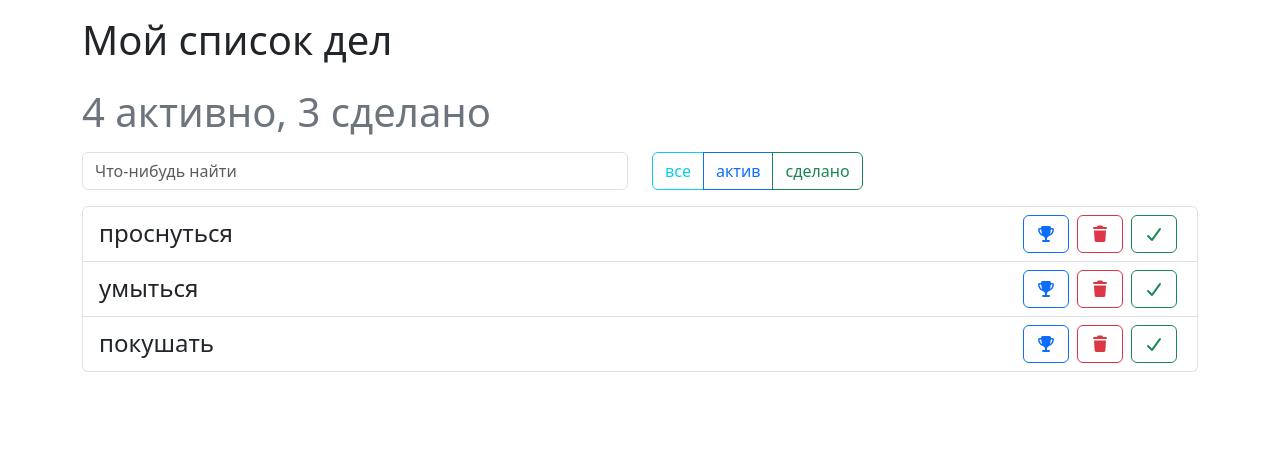
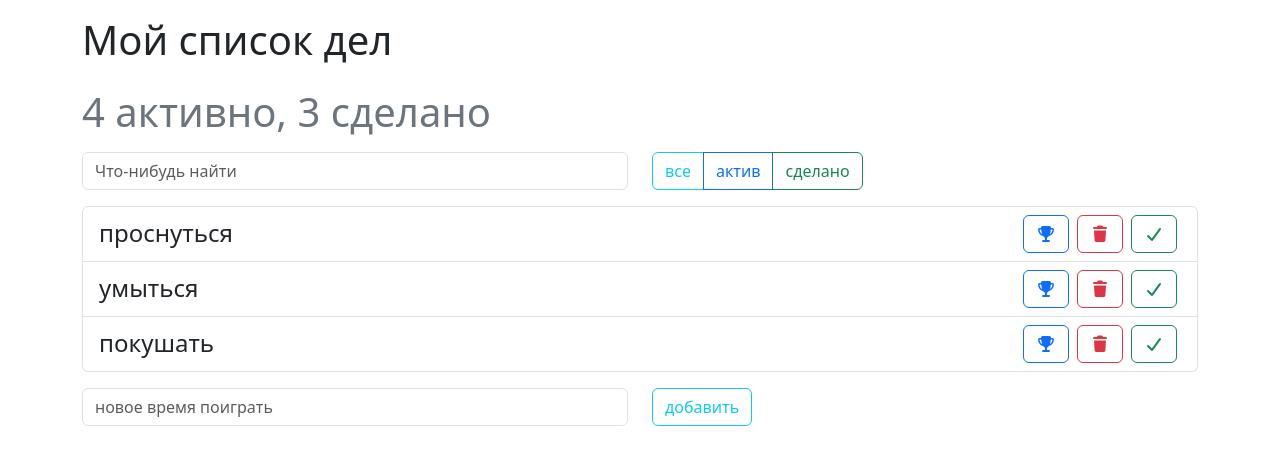
Before and after one commit to sitdayn/todo, a React (Vite) app: page / in a window 1280 px wide. Shown: the top 464 px of the page. Built offline with nearby package versions, Linux system fonts and the light colour scheme.

Commit message:
добавлено удаление и добавление записей

```diff
--- a/src/TodoListItem.jsx
+++ b/src/TodoListItem.jsx
@@ -7,19 +7,29 @@ class TodoListItem extends React.Component {
         important: false
     }
 
-    onLabelClick() {
-        console.log(`нажато: ${this.props.label}`)
-        this.setState({done: true});
-    }
+    onLabelClick = () => {
+        this.setState(
+            ({done}) =>
+            {
+                return {
+                    done: !done
+                }
+            }
+        );
+    };
 
-    onMarkImportant() {
-        this.setState({
-            important: true
-        })
-    }
+    onMarkImportant = () => {
+        this.setState(
+            ({important}) => {
+                return {
+                    important: !important
+                }
+            }
+        );
+    };
 
     render() {
-        const {label} = this.props
+        const {label, onDeleted} = this.props
 
         const {done, important} = this.state
         let className = 'item-list-base';
@@ -41,7 +51,7 @@ class TodoListItem extends React.Component {
             <button type="button" className="btn btn-outline-success my-button mx-1">
                 <i className="fa-solid fa-check"></i>
             </button>
-            <button type="button" className="btn btn-outline-danger my-button mx-1">
+            <button type="button" className="btn btn-outline-danger my-button mx-1" onClick={onDeleted}>
                 <i className="fa-solid fa-trash"></i>
             </button>
             <button type="button" onClick={this.onMarkImportant.bind(this)} className="btn btn-outline-primary my-button mx-1">
--- a/src/Todolist.jsx
+++ b/src/Todolist.jsx
@@ -1,11 +1,11 @@
 import TodoListItem from "./TodoListItem.jsx"
 
-const TodoList = ({todos}) => {
+const TodoList = ({todos, onDeleted}) => {
 
     const elements = todos.map((item) => {
         return(
             <li className="list-group-item" key={item.id}>
-                <TodoListItem {...item}/>
+                <TodoListItem {...item} onDeleted = {() => onDeleted(item.id)}/>
             </li>
         )
     });
--- /dev/null
+++ b/src/addItem.jsx
@@ -0,0 +1,17 @@
+const AddItem = ({onAddItem}) => {
+    return (
+        <div className='item-add-form'>
+            <div className="row justify-content-start">
+                <div className="col-6">
+                    <input className="form-control" placeholder="новое время поиграть"/>
+                </div>
+
+                <div className="col-4">
+                    <button className='btn btn-outline-info' onClick={() => onAddItem('Шаблон')}>добавить</button>
+                </div>
+            </div>
+        </div>
+    )
+}
+
+export default AddItem;
--- a/src/app.jsx
+++ b/src/app.jsx
@@ -1,14 +1,55 @@
-import AppHeader from './appheader.jsx'
-import SearchPanel from './searchpanel.jsx'
-import TodoList from './Todolist.jsx'
-import ItemsFilter from './ItemsFilter.jsx'
+import React from 'react';
+import AppHeader from './appheader.jsx';
+import SearchPanel from './searchpanel.jsx';
+import TodoList from './Todolist.jsx';
+import ItemsFilter from './ItemsFilter.jsx';
+import AddItem from './addItem.jsx';
 
-const App = () => {
-    const todoData = [
+class App extends React.Component {
+  maxId = 100;
+  state = {
+    todoData : [
         { id: 1, label: 'проснуться'},
         { id: 2, label: 'умыться', important: true },
         { id: 3, label: 'покушать' }
     ]
+  };
+
+  deleteItem = (id) => {
+    this.setState(
+      ({todoData}) => {
+        const index = todoData.findIndex((num) => num.id === id)
+        const before = todoData.slice(0, index)
+        const after = todoData.slice(index + 1)
+        const newMassive = [...before, ...after]
+        return {
+          todoData : newMassive
+        }
+      }
+    );
+  }
+
+  addItem = (text) => {
+    const newItem = {
+      label: text,
+      important: false,
+      id: this.maxId++
+    };
+
+    this.setState(
+      ({todoData}) => {
+        const newMassive = [
+          ...todoData,
+          newItem
+        ];
+        return {
+          todoData: newMassive
+        }
+      }
+    )
+  }
+
+  render() {
       return(
         <div className="container">
             <AppHeader active = {3} done = {4}/>
@@ -20,9 +61,11 @@ const App = () => {
                     <ItemsFilter/>
                   </div>
               </div>
-          <TodoList todos = {todoData}/>
+              <TodoList todos = {this.state.todoData} onDeleted = {this.deleteItem} />
+              <AddItem onAddItem = {this.addItem}/>
         </div>
       )
     }
+}
 
 export default App;
--- a/src/style.css
+++ b/src/style.css
@@ -23,3 +23,7 @@
     color: blue;
     font-weight: bold;
 }
+
+.item-add-form {
+    margin-top: 1rem;
+}
```
Lines whose indentation alone changed are shown as unchanged.
